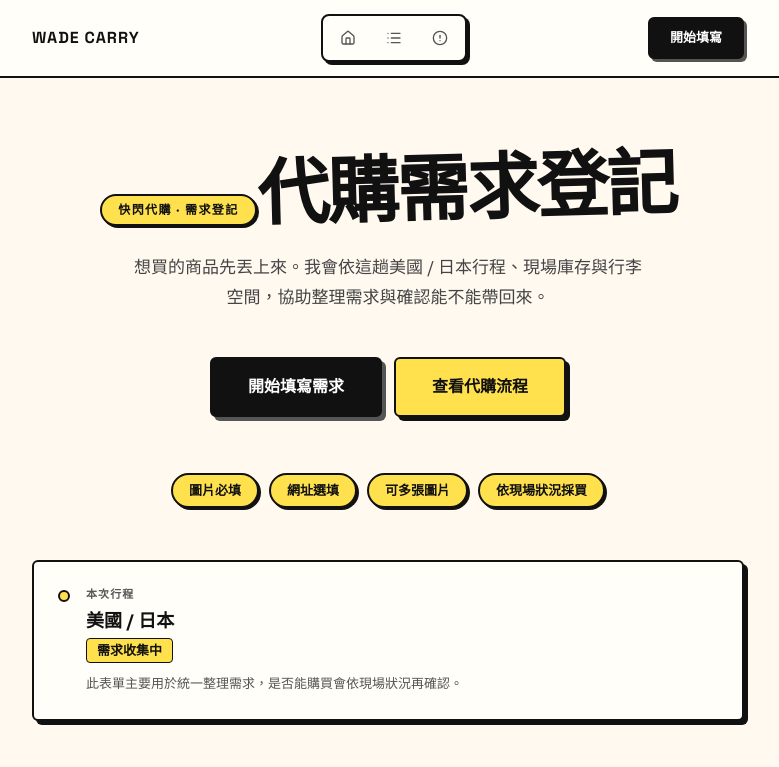
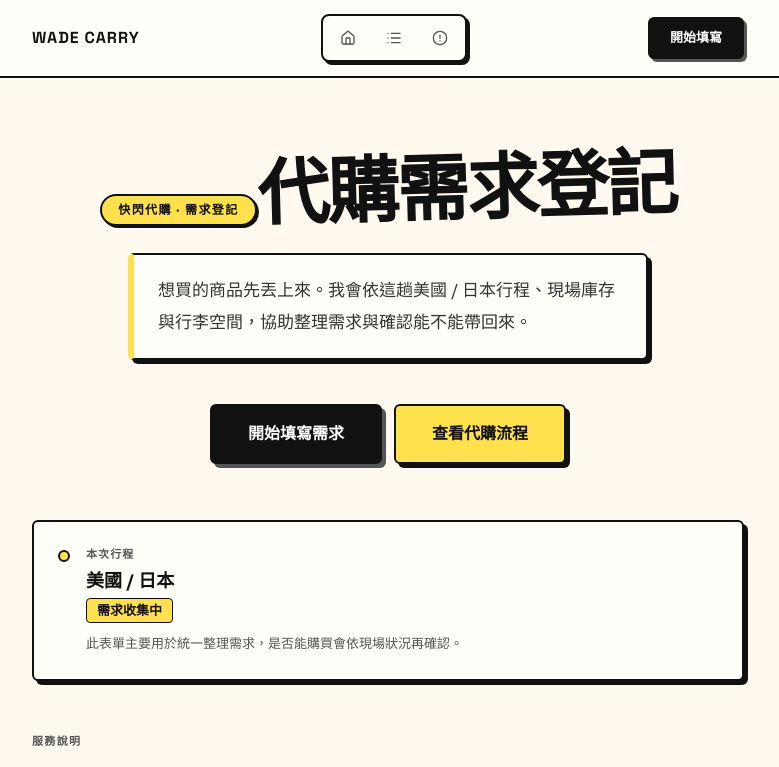
Before and after one commit to wadewadewadewade/daigou-order, a Next.js app: page / in a window 1280 px wide. Shown: the top 767 px of the page, without its empty margins (252-1031 px from the left). Built offline with nearby package versions, Linux system fonts and the light colour scheme.

Commit message:
feat: remove badge row, style hero description as neo-card with yellow left border

```diff
--- a/components/Landing.tsx
+++ b/components/Landing.tsx
@@ -70,9 +70,11 @@ export default function Landing({ onStart }: Props) {
           <h1 style={{ fontSize: "clamp(42px, 9vw, 72px)", fontWeight: 800, lineHeight: 1.1, letterSpacing: "-0.03em", marginBottom: "24px", transform: "rotate(-1.5deg)", display: "inline-block" }}>
             代購需求登記
           </h1>
-          <p style={{ fontSize: "17px", color: "#444", lineHeight: 1.75, maxWidth: "520px", margin: "0 auto 44px", display: "block" }}>
-            想買的商品先丟上來。我會依這趟美國 / 日本行程、現場庫存與行李空間，協助整理需求與確認能不能帶回來。
-          </p>
+          <div style={{ maxWidth: "520px", margin: "0 auto 44px", textAlign: "left", background: "#FFFEF8", border: "2px solid #111111", borderLeft: "6px solid #FFE14D", borderRadius: "6px", boxShadow: "4px 4px 0px #111111", padding: "20px 24px" }}>
+            <p style={{ fontSize: "17px", color: "#333", lineHeight: 1.85, margin: 0 }}>
+              想買的商品先丟上來。我會依這趟美國 / 日本行程、現場庫存與行李空間，協助整理需求與確認能不能帶回來。
+            </p>
+          </div>
           <div style={{ display: "flex", gap: "12px", justifyContent: "center", flexWrap: "wrap" }}>
             <button
               onClick={onStart}
@@ -93,14 +95,6 @@ export default function Landing({ onStart }: Props) {
           </div>
         </section>
 
-        {/* badge row */}
-        <section style={{ display: "flex", gap: "10px", flexWrap: "wrap", marginBottom: "52px", justifyContent: "center" }}>
-          {["圖片必填", "網址選填", "可多張圖片", "依現場狀況採買"].map((t) => (
-            <span key={t} style={{ padding: "6px 16px", borderRadius: "99px", border: "2px solid #111111", fontSize: "13px", fontWeight: 700, background: "#FFE14D", boxShadow: "2px 2px 0px #111" }}>
-              {t}
-            </span>
-          ))}
-        </section>
 
         {/* trip status */}
         <NeoCard style={{ marginBottom: "52px", display: "flex", alignItems: "flex-start", gap: "16px" }}>
```
